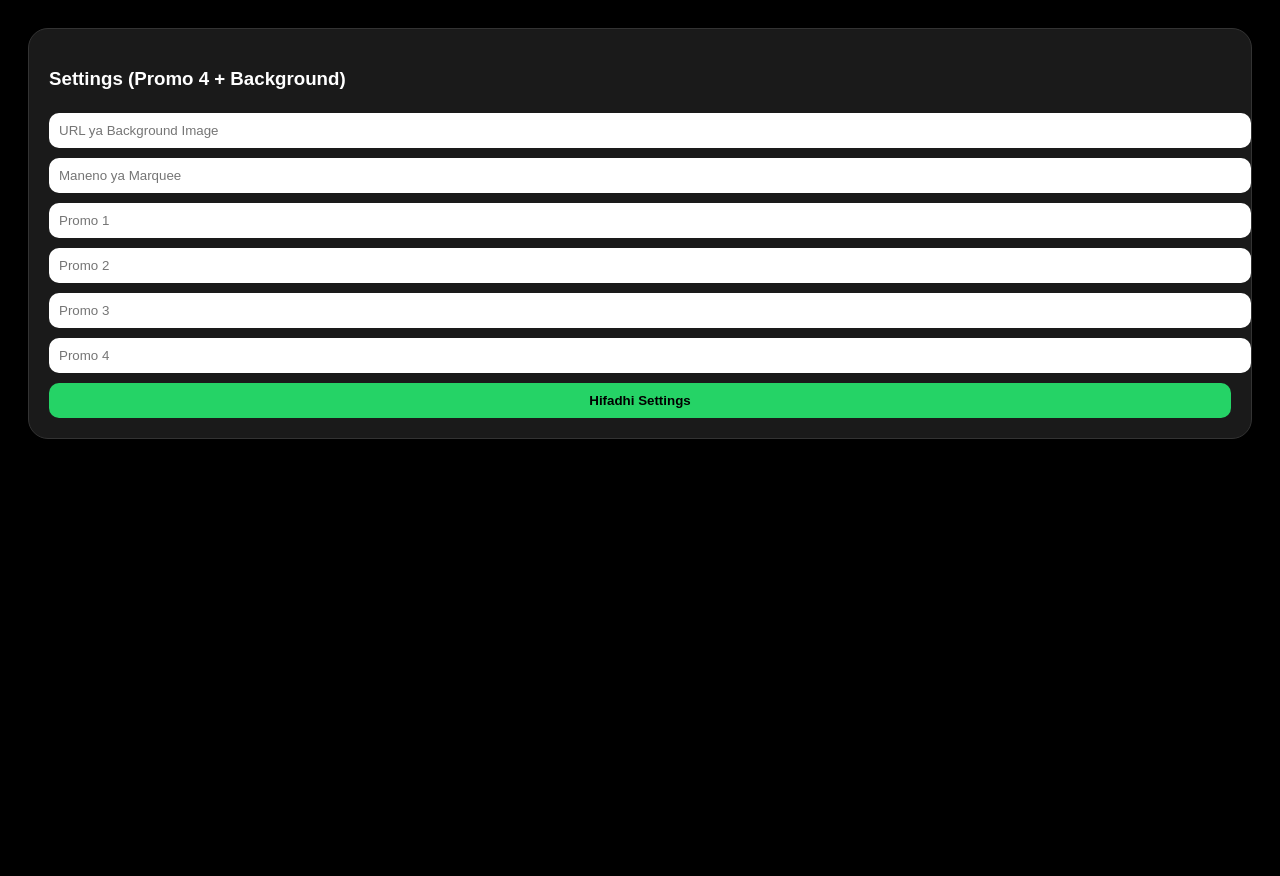
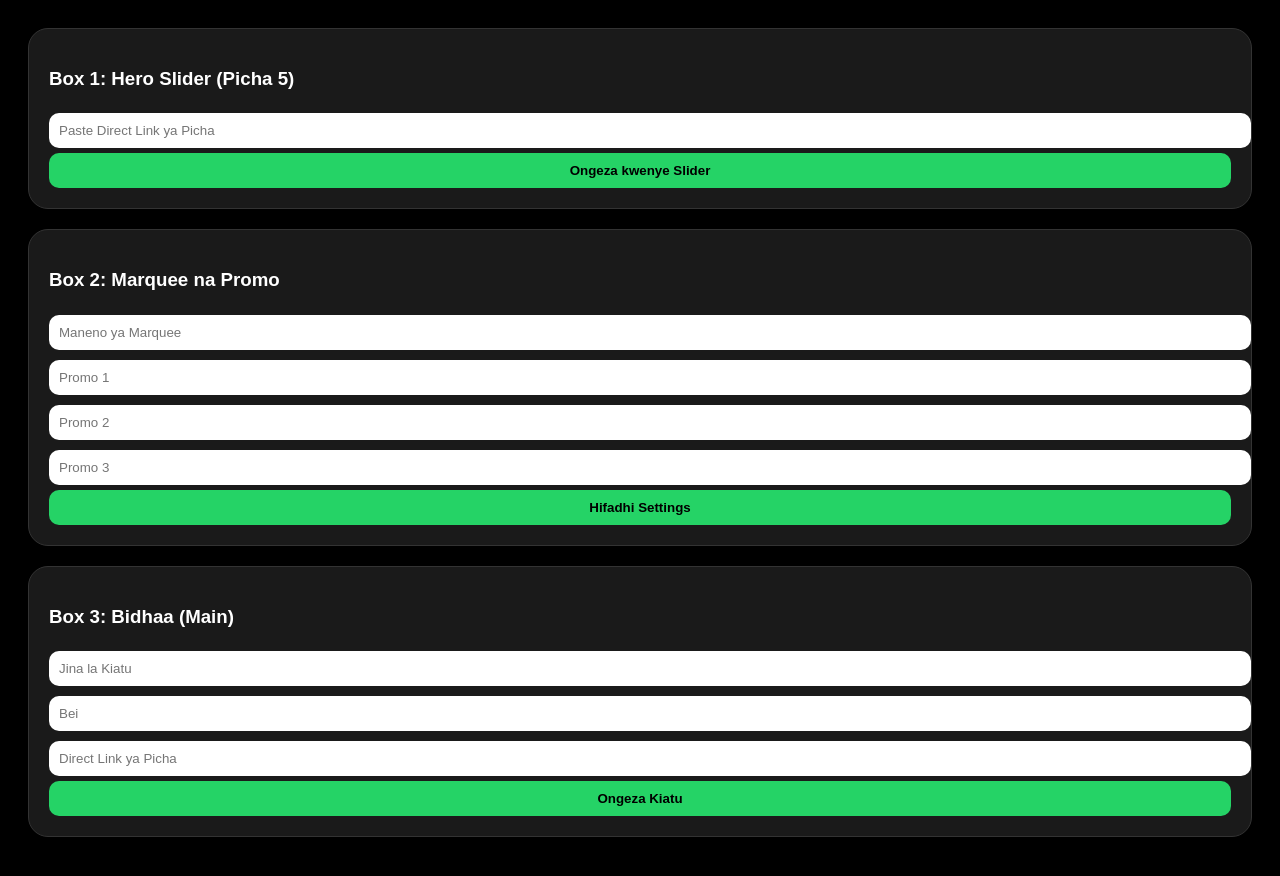
Before and after one commit to eliudflolent-code/edmarshoes, a website: page public/admin.html in a window 1280 px wide. Before the commit the page ends 800 px from the top, so only its background shows below. Drawn offline with Linux system fonts and the light colour scheme.

Commit message:
Admin dashboard modification

```diff
--- a/public/admin.html
+++ b/public/admin.html
@@ -2,37 +2,45 @@
 <html lang="sw">
 <head>
     <meta charset="UTF-8">
-    <title>Admin - EdmarShoes</title>
+    <title>Edmar Admin - Control Panel</title>
     <style>
         body { background: #000; color: white; padding: 20px; font-family: sans-serif; }
         .box { background: #1a1a1a; padding: 20px; border-radius: 20px; margin-bottom: 20px; border: 1px solid #333; }
         input { width: 100%; padding: 10px; margin: 5px 0; border-radius: 10px; border: none; }
-        button { background: #25D366; padding: 10px; border-radius: 10px; border: none; cursor: pointer; font-weight: bold; width: 100%; margin-top: 5px; }
+        button { background: #25D366; padding: 10px; border-radius: 10px; border: none; cursor: pointer; font-weight: bold; width: 100%; }
     </style>
 </head>
 <body>
     <div class="box">
-        <h3>Settings (Promo 4 + Background)</h3>
-        <input type="text" id="bg" placeholder="URL ya Background Image">
-        <input type="text" id="mq" placeholder="Maneno ya Marquee">
+        <h3>Box 1: Hero Slider (Picha 5)</h3>
+        <input type="text" id="slideUrl" placeholder="Paste Direct Link ya Picha">
+        <button onclick="addSlide()">Ongeza kwenye Slider</button>
+    </div>
+    <div class="box">
+        <h3>Box 2: Marquee na Promo</h3>
+        <input type="text" id="marquee" placeholder="Maneno ya Marquee">
         <input type="text" id="p1" placeholder="Promo 1">
         <input type="text" id="p2" placeholder="Promo 2">
         <input type="text" id="p3" placeholder="Promo 3">
-        <input type="text" id="p4" placeholder="Promo 4">
         <button onclick="saveSettings()">Hifadhi Settings</button>
+    </div>
+    <div class="box">
+        <h3>Box 3: Bidhaa (Main)</h3>
+        <input type="text" id="name" placeholder="Jina la Kiatu">
+        <input type="text" id="price" placeholder="Bei">
+        <input type="text" id="url" placeholder="Direct Link ya Picha">
+        <button onclick="addProduct()">Ongeza Kiatu</button>
     </div>
     <script>
         async function saveSettings() {
-            const d = {
-                bgImage:document.getElementById('bg').value,
-                marquee:document.getElementById('mq').value,
-                promo1:document.getElementById('p1').value,
-                promo2:document.getElementById('p2').value,
-                promo3:document.getElementById('p3').value,
-                promo4:document.getElementById('p4').value
-            };
-            await fetch('/api/admin/settings', {method:'POST', headers:{'Content-Type':'application/json'}, body:JSON.stringify(d)});
+            const data = { marquee: document.getElementById('marquee').value, promo1: document.getElementById('p1').value, promo2: document.getElementById('p2').value, promo3: document.getElementById('p3').value };
+            await fetch('/api/admin/settings', { method:'POST', headers:{'Content-Type':'application/json'}, body:JSON.stringify(data) });
             alert('Settings zimehifadhiwa!');
+        }
+        async function addProduct() {
+            const p = { name: document.getElementById('name').value, price: document.getElementById('price').value, imageUrl: document.getElementById('url').value };
+            await fetch('/api/products', { method:'POST', headers:{'Content-Type':'application/json'}, body:JSON.stringify(p) });
+            alert('Kiatu kimeingia dukani!');
         }
     </script>
 </body>
```
